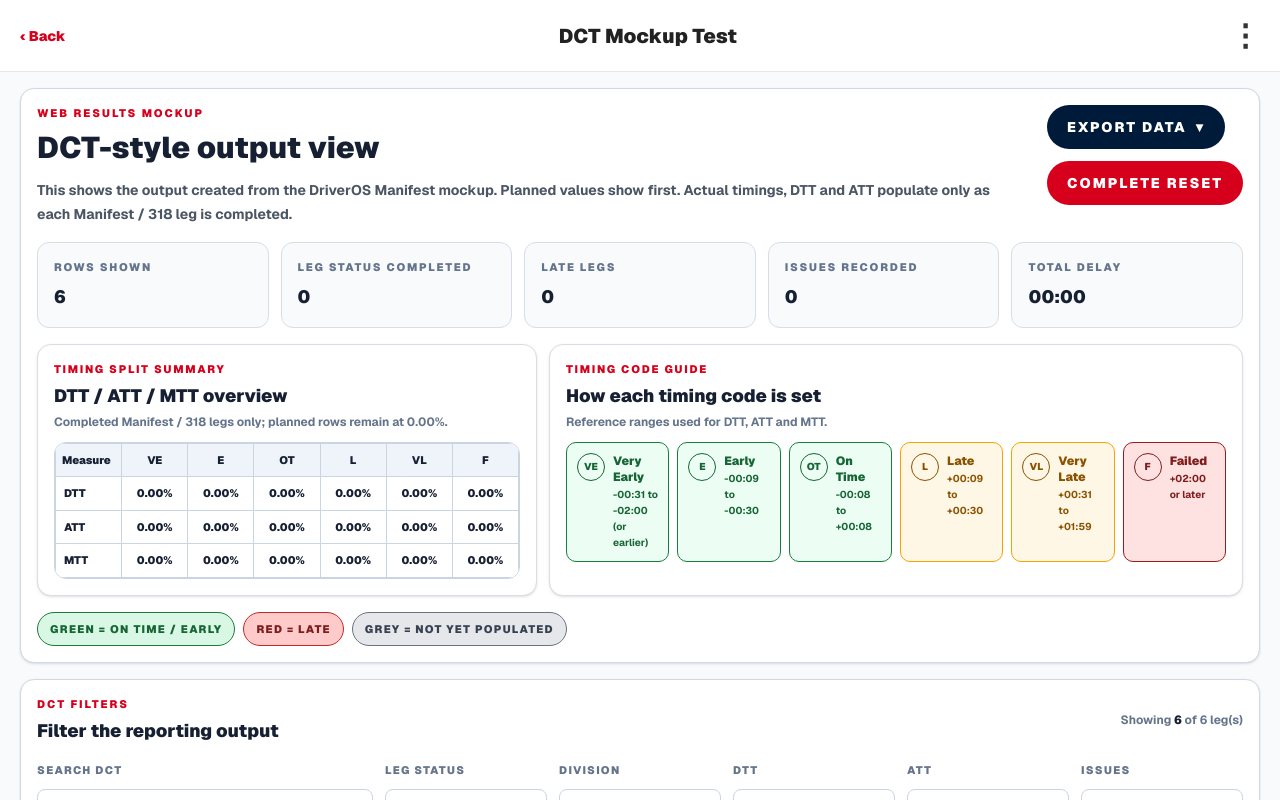
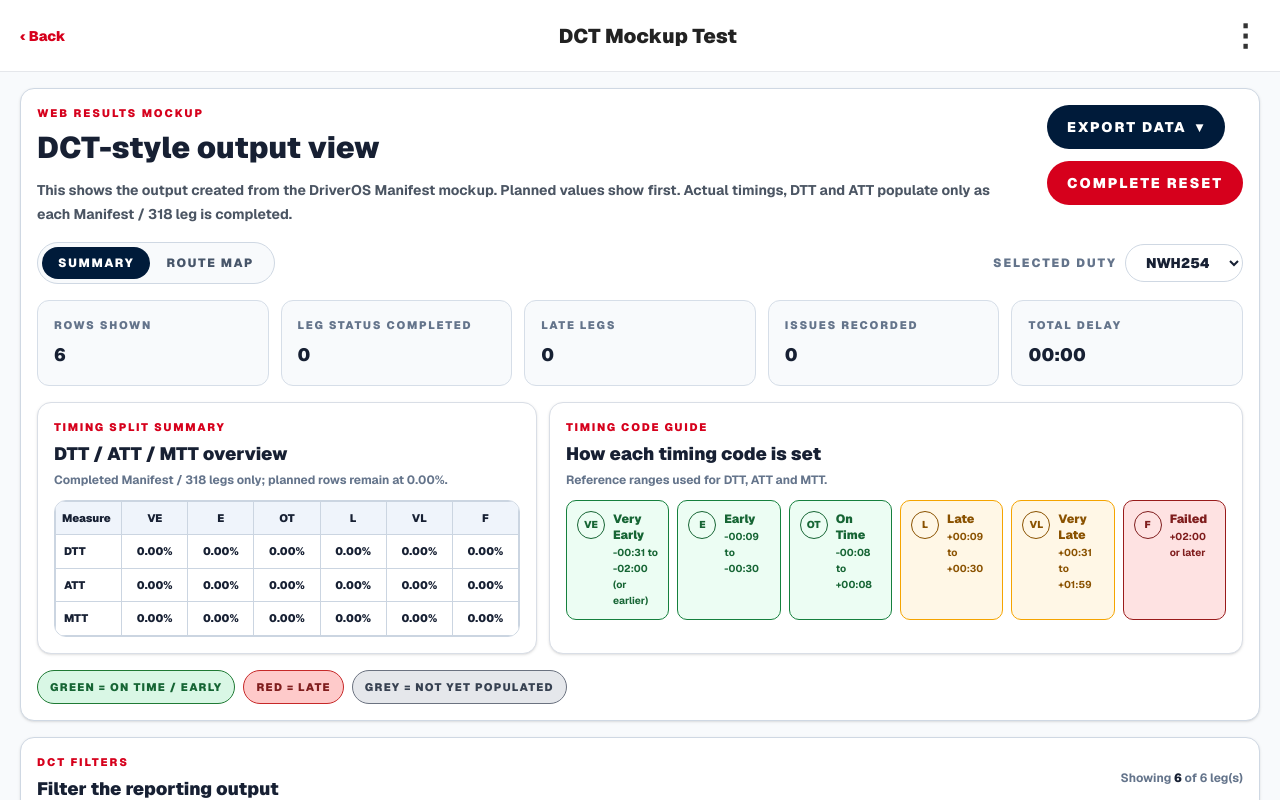
Before and after one commit to acannon76/rugby-league-supporter-web, a Next.js app: page /internal/app-ideas/dct in a window 1280 px wide. Shown: the top 800 px of the page. Built offline with nearby package versions, Linux system fonts and the light colour scheme.

Commit message:
adding DCT map

```diff
--- a/src/app/internal/app-ideas/dct/DctMockupClient.tsx
+++ b/src/app/internal/app-ideas/dct/DctMockupClient.tsx
@@ -65,6 +65,8 @@ function DctWebScreen({
   const [dttFilter, setDttFilter] = useState<"All" | ToTimeCode>("All");
   const [attFilter, setAttFilter] = useState<"All" | ToTimeCode>("All");
   const [issueFilter, setIssueFilter] = useState<"All" | "With issue" | "No issue">("All");
+  const [topView, setTopView] = useState<"summary" | "route">("summary");
+  const [selectedDutyId, setSelectedDutyId] = useState(() => rows[0]?.dutyId || "");
 
   const displayRows = useMemo(() => {
     const query = searchTerm.trim().toLowerCase();
@@ -111,6 +113,19 @@ function DctWebScreen({
       getPositiveDelayMinutes(row.plannedArrivalTs, row.arrivalActualTs),
     0
   );
+
+  const availableDutyIds = useMemo(() => Array.from(new Set(rows.map((row) => row.dutyId))), [rows]);
+
+  useEffect(() => {
+    if (!availableDutyIds.includes(selectedDutyId)) {
+      setSelectedDutyId(availableDutyIds[0] || "");
+    }
+  }, [availableDutyIds, selectedDutyId]);
+
+  const selectedDutyRows = useMemo(() => {
+    const dutyToUse = selectedDutyId || availableDutyIds[0] || "";
+    return rows.filter((row) => row.dutyId === dutyToUse);
+  }, [rows, selectedDutyId, availableDutyIds]);
 
   function clearFilters() {
     setSearchTerm("");
@@ -214,6 +229,40 @@ function DctWebScreen({
             </div>
           </div>
 
+          <div className="mt-4 flex flex-wrap items-center justify-between gap-3">
+            <div className="inline-flex rounded-full border border-[#cfd8e3] bg-[#f8fafc] p-1">
+              <button
+                type="button"
+                onClick={() => setTopView("summary")}
+                className={`rounded-full px-4 py-2 text-xs font-black uppercase tracking-[0.14em] transition ${topView === "summary" ? "bg-[#001b3a] text-white" : "text-[#475569] hover:bg-white"}`}
+              >
+                Summary
+              </button>
+              <button
+                type="button"
+                onClick={() => setTopView("route")}
+                className={`rounded-full px-4 py-2 text-xs font-black uppercase tracking-[0.14em] transition ${topView === "route" ? "bg-[#001b3a] text-white" : "text-[#475569] hover:bg-white"}`}
+              >
+                Route Map
+              </button>
+            </div>
+
+            <div className="flex flex-wrap items-center gap-2">
+              <span className="text-xs font-black uppercase tracking-[0.16em] text-[#64748b]">Selected Duty</span>
+              <select
+                value={selectedDutyId}
+                onChange={(event) => setSelectedDutyId(event.target.value)}
+                className="rounded-full border border-[#cfd8e3] bg-white px-4 py-2 text-sm font-black text-[#172033]"
+              >
+                {availableDutyIds.map((dutyOption) => (
+                  <option key={dutyOption} value={dutyOption}>{dutyOption}</option>
+                ))}
+              </select>
+            </div>
+          </div>
+
+          {topView === "summary" ? (
+          <>
           <div className="mt-4 grid gap-3 md:grid-cols-2 xl:grid-cols-5">
             <SummaryCard label="Rows shown" value={String(displayRows.length)} />
             <SummaryCard
@@ -241,6 +290,10 @@ function DctWebScreen({
               Grey = not yet populated
             </span>
           </div>
+          </>
+        ) : (
+          <DctRouteMapPanel rows={selectedDutyRows} dutyId={selectedDutyId || availableDutyIds[0] || "-"} />
+        )}
         </section>
 
         <section className="mt-4 rounded-[14px] border border-[#cfd8e3] bg-white p-4 shadow-sm">
@@ -741,6 +794,36 @@ function getAssetCountForRow(row: DctRow) {
   return String(mockAssetCounts[row.legNumber] ?? 0);
 }
 
+function DctRouteMapPanel({ rows, dutyId }: { rows: DctRow[]; dutyId: string }) {
+  const firstRow = rows[0];
+  const lastRow = rows[rows.length - 1];
+
+  return (
+    <section className="mt-4 grid gap-4 xl:grid-cols-[1.2fr_0.8fr]">
+      <div className="overflow-hidden rounded-[14px] border border-[#d9dee6] bg-white shadow-sm">
+        <div className="border-b border-[#e5e7eb] px-4 py-3">
+          <p className="text-[11px] font-black uppercase tracking-[0.16em] text-[#d6001c]">Route map mock-up</p>
+          <h3 className="mt-1 text-lg font-black text-[#172033]">Duty {dutyId} route view</h3>
+        </div>
+        <img src="/mock-route-map.png" alt="Mock route map" className="h-[360px] w-full object-cover object-center" />
+      </div>
+
+      <div className="rounded-[14px] border border-[#d9dee6] bg-white p-4 shadow-sm">
+        <p className="text-[11px] font-black uppercase tracking-[0.16em] text-[#d6001c]">Selected duty summary</p>
+        <h3 className="mt-1 text-lg font-black text-[#172033]">{dutyId}</h3>
+        <div className="mt-4 grid gap-3">
+          <SummaryCard label="Legs in duty" value={String(rows.length)} />
+          <SummaryCard label="Start location" value={firstRow?.departureLocation || "-"} />
+          <SummaryCard label="Final destination" value={lastRow?.arrivalLocation || "-"} />
+          <SummaryCard label="Due to convey" value={firstRow?.dueToConvey || "-"} />
+          <SummaryCard label="Planned first departure" value={firstRow ? formatDateTime(firstRow.plannedDepartureTs) : "-"} />
+          <SummaryCard label="Planned final arrival" value={lastRow ? formatDateTime(lastRow.plannedArrivalTs) : "-"} />
+        </div>
+      </div>
+    </section>
+  );
+}
+
 function SummaryCard({ label, value }: { label: string; value: string }) {
   return (
     <div className="rounded-[12px] border border-[#d6dee8] bg-[#f8fafc] p-4">
--- a/src/app/internal/haulier-app/HaulierAppMockupClient.tsx
+++ b/src/app/internal/haulier-app/HaulierAppMockupClient.tsx
@@ -3428,6 +3428,8 @@ function DctWebScreen({
   const issuesRecorded = rows.filter(
     (row) => row.issues.trim().length > 0
   ).length;
+  const [topView, setTopView] = useState<"summary" | "route">("summary");
+
   const totalDelayMinutes = rows.reduce(
     (total, row) =>
       total +
@@ -3515,6 +3517,16 @@ function DctWebScreen({
             </button>
           </div>
 
+          <div className="mt-4 flex flex-wrap items-center justify-between gap-3">
+            <div className="inline-flex rounded-full border border-[#cfd8e3] bg-[#f8fafc] p-1">
+              <button type="button" onClick={() => setTopView("summary")} className={`rounded-full px-4 py-2 text-xs font-black uppercase tracking-[0.14em] ${topView === "summary" ? "bg-[#001b3a] text-white" : "text-[#475569]"}`}>Summary</button>
+              <button type="button" onClick={() => setTopView("route")} className={`rounded-full px-4 py-2 text-xs font-black uppercase tracking-[0.14em] ${topView === "route" ? "bg-[#001b3a] text-white" : "text-[#475569]"}`}>Route Map</button>
+            </div>
+            <div className="rounded-full border border-[#cfd8e3] bg-white px-4 py-2 text-sm font-black text-[#172033]">Duty {dutyId || "-"}</div>
+          </div>
+
+          {topView === "summary" ? (
+          <>
           <div className="mt-4 grid gap-3 md:grid-cols-2 xl:grid-cols-4">
             <SummaryCard label="Last selected mock-up" value={sourceTitle} />
             <SummaryCard label="Duty ID" value={dutyId || ""} />
@@ -3548,6 +3560,10 @@ function DctWebScreen({
               Grey = not yet populated
             </span>
           </div>
+          </>
+          ) : (
+            <HaulierDctRouteMapPanel rows={rows} dutyId={dutyId} />
+          )}
         </section>
 
         {rows.length === 0 ? (
@@ -3644,6 +3660,35 @@ function DctWebScreen({
   );
 }
 
+function HaulierDctRouteMapPanel({ rows, dutyId }: { rows: DctRow[]; dutyId: string }) {
+  const firstRow = rows[0];
+  const lastRow = rows[rows.length - 1];
+
+  return (
+    <section className="mt-4 grid gap-4 xl:grid-cols-[1.2fr_0.8fr]">
+      <div className="overflow-hidden rounded-[14px] border border-[#d9dee6] bg-white shadow-sm">
+        <div className="border-b border-[#e5e7eb] px-4 py-3">
+          <p className="text-[11px] font-black uppercase tracking-[0.16em] text-[#d6001c]">Route map mock-up</p>
+          <h3 className="mt-1 text-lg font-black text-[#172033]">Duty {dutyId || "-"} route view</h3>
+        </div>
+        <img src="/mock-route-map.png" alt="Mock route map" className="h-[360px] w-full object-cover object-center" />
+      </div>
+      <div className="rounded-[14px] border border-[#d9dee6] bg-white p-4 shadow-sm">
+        <p className="text-[11px] font-black uppercase tracking-[0.16em] text-[#d6001c]">Selected duty summary</p>
+        <h3 className="mt-1 text-lg font-black text-[#172033]">{dutyId || "-"}</h3>
+        <div className="mt-4 grid gap-3">
+          <SummaryCard label="Legs in duty" value={String(rows.length)} />
+          <SummaryCard label="Start location" value={firstRow?.departureLocation || "-"} />
+          <SummaryCard label="Final destination" value={lastRow?.arrivalLocation || "-"} />
+          <SummaryCard label="Due to convey" value={firstRow?.dueToConvey || "-"} />
+          <SummaryCard label="Planned first departure" value={firstRow ? formatDateTime(firstRow.plannedDepartureTs) : "-"} />
+          <SummaryCard label="Planned final arrival" value={lastRow ? formatDateTime(lastRow.plannedArrivalTs) : "-"} />
+        </div>
+      </div>
+    </section>
+  );
+}
+
 function SummaryCard({ label, value }: { label: string; value: string }) {
   return (
     <div className="rounded-[12px] border border-[#d6dee8] bg-[#f8fafc] p-4">
```
Also changed, not shown: src/app/internal/app-ideas/link-message-mock/debrief/page.tsx (+15 -3 lines).
